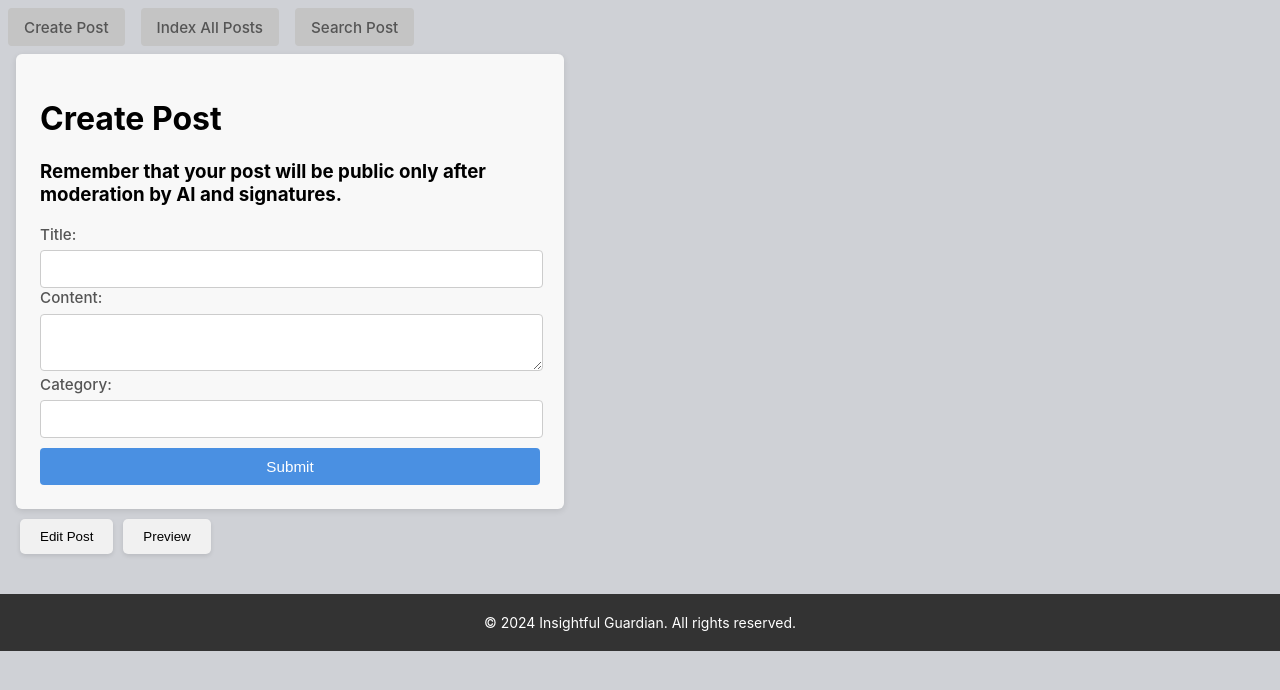
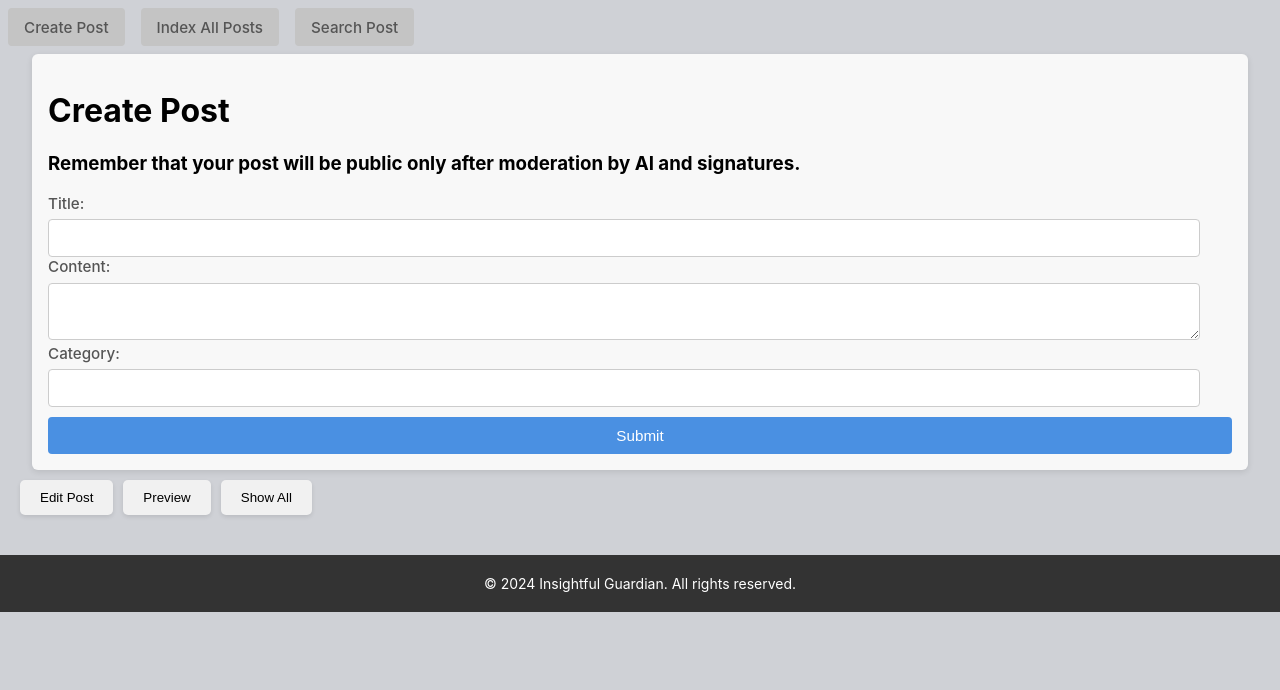
Before and after one commit to YarBurArt/insightful_guardian, a React (Create React App) app in the folder frontend/: page /create_post in a window 1280 px wide. Shown: the top 690 px of the page. Built offline with nearby package versions, Linux system fonts and the light colour scheme; the HTML template or start-up script is replaced by a standard one.

Commit message:
fix tabs on postform

```diff
--- a/frontend/src/components/PostForm.js
+++ b/frontend/src/components/PostForm.js
@@ -50,6 +50,7 @@ const PostForm =  () => {
     setCategory={setCategory} handleInputChange={handleInputChange} />
     <div className='PostForm-preview'>
       <h1>Preview content (markdown support)</h1>
+      <hr/>
       <ReactMarkdown  rehypePlugins={[rehypeRaw]}>{content}</ReactMarkdown>
     </div>
     </Tabs>
--- a/frontend/src/components/Tabs.js
+++ b/frontend/src/components/Tabs.js
@@ -1,33 +1,77 @@
-import React, { useState } from 'react';
+import React, { useState, useEffect } from 'react';
 
 const Tabs = ({ children, tab_name }) => {
   const [activeTab, setActiveTab] = useState(0);
+  const [showAll, setShowAll] = useState(false);
+  const [isWideScreen, setIsWideScreen] = useState(window.innerWidth > 700)
 
   // Split children into an array
   const tabContents = React.Children.toArray(children);
 
   const handleTabClick = (index) => {
     setActiveTab(index);
+    setShowAll(false);
   };
-  // TODO: rewrite more clean, fix crunch
+
+  const handleShowAll = () => {
+    setShowAll((prev) => !prev);
+  };
+
+  const handleResize = () => {
+    setIsWideScreen(window.innerWidth > 700);
+    if (window.innerWidth <= 700) {
+      setShowAll(false);
+    }
+  };
+
+  useEffect(() => {
+    // to tabs if on phone
+    window.addEventListener('resize', handleResize);
+    return () => {
+      window.removeEventListener('resize', handleResize);
+    };
+  }, []);
+
   return (
     <>
       <div className="tabs">
         {tabContents.map((child, index) => (
-          <div key={index} className={`tab ${activeTab === index ? 'active' : ''}`}
-            onClick={() => handleTabClick(index)}> {child.props.label}
+          <div
+            key={index}
+            className={`tab ${activeTab === index ? 'active' : ''}`}
+            onClick={() => handleTabClick(index)}>
+            {child.props.label}
           </div>
         ))}
       </div>
-      <div className="tab-content"> {tabContents[activeTab]} </div>
+      <div className="tab-content" style={{
+        display: showAll ? 'flex' : 'block' }}>
+        {showAll ? (
+          tabContents.map((content, index) => (
+            <div key={index} className="tab-pane" style={{
+              flex: 1, justifyContent: 'center', alignItems: 'center',
+            }}>
+              {content}
+            </div>
+          ))
+        ) : (
+          <div className="tab-pane">{tabContents[activeTab]}</div>
+        )}
+      </div>
       <div className="tab-controls">
         {tabContents.map((_, index) => (
           <button key={index} onClick={() => setActiveTab(index)}>
             {tab_name[index]}
           </button>
         ))}
+        {isWideScreen && (
+          <button onClick={handleShowAll}>
+            {showAll ? 'Hide All' : 'Show All'}
+          </button>
+        )}
       </div>
-    </>);
+    </>
+  );
 };
 
 export default Tabs;
--- a/frontend/src/styles.css
+++ b/frontend/src/styles.css
@@ -352,10 +352,9 @@ footer .footer-content a:hover {
   background-color: #f8f8f8;
   border-radius: 6px;
   box-shadow: 0 2px 6px rgba(0, 0, 0, 0.1019607843);
-  margin-left: 1rem;
-  margin-right: 1rem;
-  max-width: 500px;
-  padding: 1.5rem;
+  margin-left: 2rem;
+  margin-right: 2rem;
+  padding: 1rem;
   animation: bounceIn 0.5s ease-in-out forwards;
 }
 .PostForm button {
@@ -407,7 +406,7 @@ footer .footer-content a:hover {
   background-color: #f8f8f8;
   border-radius: 6px;
   box-shadow: 0 2px 6px rgba(0, 0, 0, 0.1019607843);
-  margin-left: 2rem;
+  margin-left: 1rem;
   margin-right: 2rem;
   padding: 1.5rem;
   flex: 1;
--- a/frontend/src/styles/pages/_post-form.scss
+++ b/frontend/src/styles/pages/_post-form.scss
@@ -3,11 +3,11 @@
     border-radius: 6px;
     box-shadow: 0 2px 6px #0000001a;
     //margin: 2rem auto;
-    margin-left: 1rem;
-    margin-right: 1rem;
-    max-width: 500px;
+    margin-left: 2rem;
+    margin-right: 2rem;
+    //max-width: 500px;
     //min-width: 200px;
-    padding: 1.5rem;
+    padding: 1rem;
     animation: bounceIn 0.5s ease-in-out forwards;
     button {
         background-color: #4a90e2;
@@ -59,7 +59,7 @@
     background-color: #f8f8f8;
     border-radius: 6px;
     box-shadow: 0 2px 6px #0000001a;
-    margin-left: 2rem;
+    margin-left: 1rem;
     margin-right: 2rem;
     //max-width: 800px;
     //min-width: 200px;
```
Also changed, not shown: 1 other file (tests, documents, lock files or other folders).
